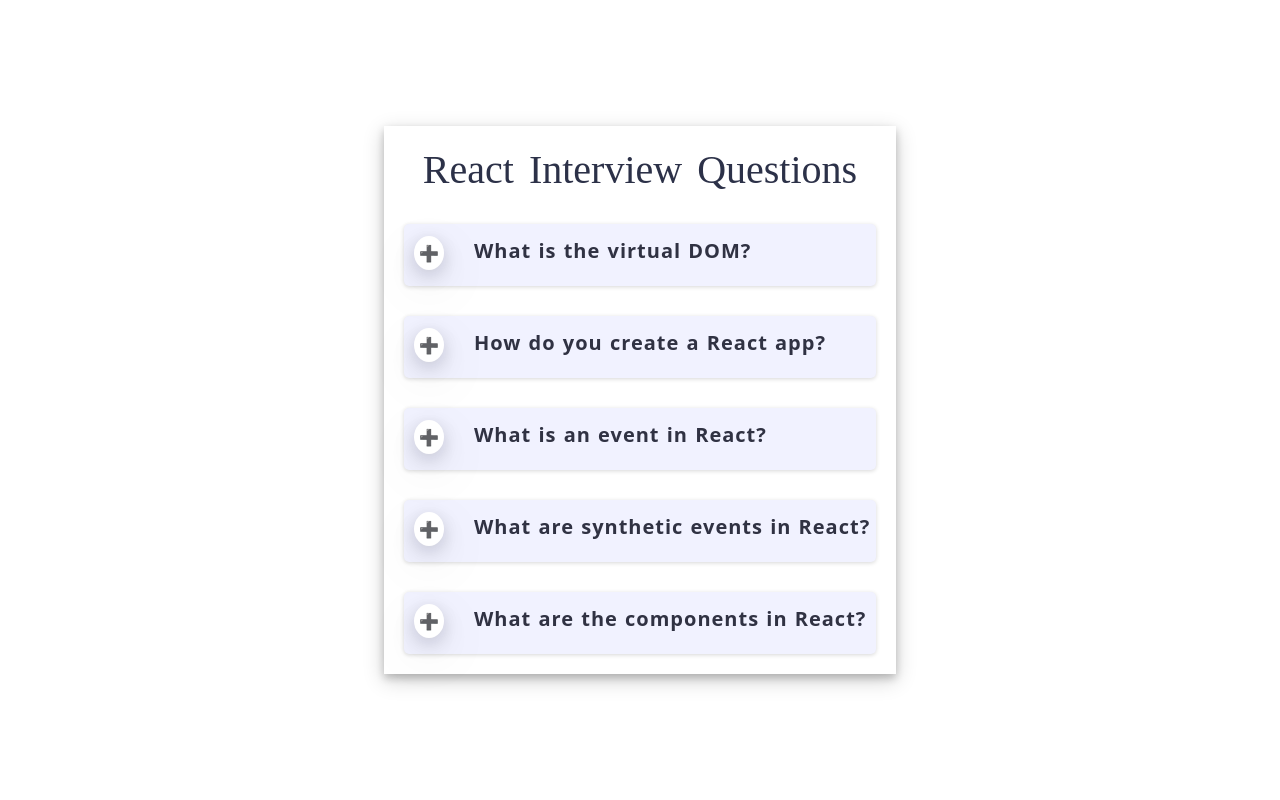
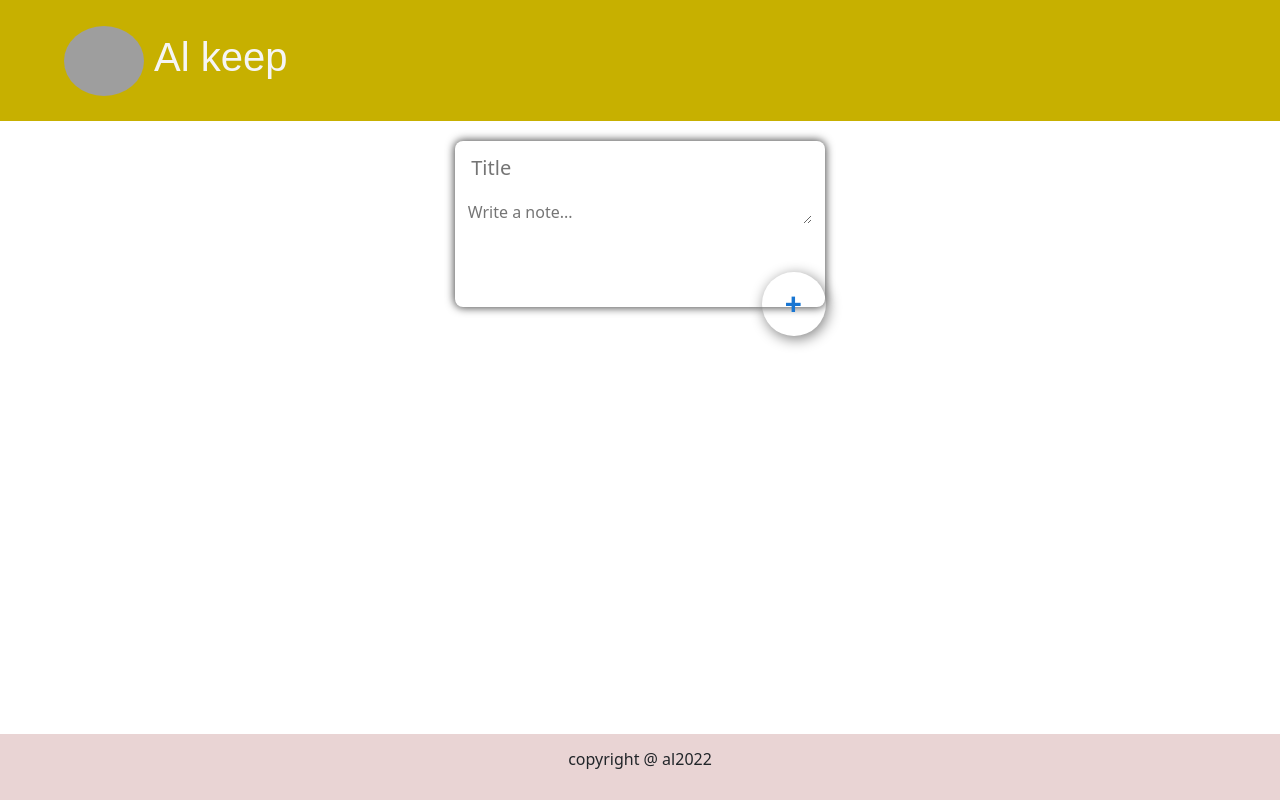
Before and after one commit to alnoman-stack/React_all_in_one, a React (Create React App) app in the folder my-app/: page / in a window 1280 px wide. Built offline with nearby package versions, Linux system fonts and the light colour scheme; grey boxes are pictures that could not be loaded.

Commit message:
keep app data face complite

```diff
--- a/my-app/src/App.js
+++ b/my-app/src/App.js
@@ -1,11 +1,11 @@
 import React from "react";
 
-import Accordion from "./components/challenge/Accordion/Accordion";
+import KeepApp from "./components/keep app/KeepApp";
 import "../node_modules/bootstrap/dist/css/bootstrap.min.css";
 function App() {
   return (
     <>
-      <Accordion />
+      <KeepApp />
     </>
   );
 }
--- /dev/null
+++ b/my-app/src/components/keep app/CreateNote.js
@@ -0,0 +1,61 @@
+import React, { useState } from "react";
+
+import Button from "@mui/material/Button";
+import AddIcon from "@mui/icons-material/Add";
+
+const CreateNote = (props) => {
+  const [note, setNote] = useState({
+    title: "",
+    content: "",
+  });
+
+  const InputEvent = (event) => {
+    const { value, name } = event.target;
+
+    setNote((oldData) => {
+      return {
+        ...oldData,
+        [name]: value,
+      };
+    });
+  };
+
+  const addEvent = () => {
+    props.passNote(note);
+    setNote({
+      title: "",
+      content: "",
+    });
+  };
+
+  return (
+    <>
+      <div className="main_node">
+        <form action="">
+          <input
+            type="text"
+            name="title"
+            value={note.title}
+            onChange={InputEvent}
+            placeholder="Title"
+          />
+          <textarea
+            name=""
+            id=""
+            cols="30"
+            rows="1"
+            value={note.content}
+            name="content"
+            onChange={InputEvent}
+            placeholder="Write a note..."
+          ></textarea>
+          <Button onClick={addEvent} className="plus_sign">
+            +
+          </Button>
+        </form>
+      </div>
+    </>
+  );
+};
+
+export default CreateNote;
--- /dev/null
+++ b/my-app/src/components/keep app/Footer.js
@@ -0,0 +1,14 @@
+import React from "react";
+
+const Footer = () => {
+  const year = new Date().getFullYear();
+  return (
+    <>
+      <div className="footer">
+        <p>copyright @ al{year}</p>
+      </div>
+    </>
+  );
+};
+
+export default Footer;
--- /dev/null
+++ b/my-app/src/components/keep app/Heading.js
@@ -0,0 +1,19 @@
+import React from "react";
+
+const Header = () => {
+  return (
+    <>
+      <div className="head">
+        <a href="">
+          <img
+            src="https://cdn.pixabay.com/photo/2016/12/26/18/33/logo-1932539__340.png"
+            alt="logo"
+          />
+        </a>
+        <h1>Al keep</h1>
+      </div>
+    </>
+  );
+};
+
+export default Header;
--- /dev/null
+++ b/my-app/src/components/keep app/KeepApp.js
@@ -0,0 +1,42 @@
+import React, { useState } from "react";
+
+import "./keepApp.css";
+import Header from "./Heading";
+import CreateNote from "./CreateNote";
+import Footer from "./Footer";
+import Note from "./Note";
+
+const KeepApp = () => {
+  const [addItem, setAddItem] = useState([]);
+  const addNote = (note) => {
+    alert("I am clicked");
+
+    setAddItem((preVal) => {
+      return [...preVal, note];
+    });
+  };
+
+  return (
+    <>
+      <section className="main_div">
+        <Header />
+        <CreateNote passNote={addNote} />
+
+        {addItem.map((cVal, ind) => {
+          return (
+            <Note
+              title={cVal.title}
+              content={cVal.content}
+              key={ind}
+              id={ind}
+            />
+          );
+        })}
+
+        <Footer />
+      </section>
+    </>
+  );
+};
+
+export default KeepApp;
--- /dev/null
+++ b/my-app/src/components/keep app/Note.js
@@ -0,0 +1,21 @@
+import React from "react";
+
+import Button from "@mui/material/Button";
+import DeleteOutlineIcon from "@mui/icons-material/DeleteOutline";
+
+const Note = (props) => {
+  return (
+    <>
+      <div className="note">
+        <h4>{props.title}</h4>
+        <br />
+        <p>{props.content}</p>
+        <Button>
+          <DeleteOutlineIcon className="deletIcon" />
+        </Button>
+      </div>
+    </>
+  );
+};
+
+export default Note;
--- /dev/null
+++ b/my-app/src/components/keep app/keepApp.css
@@ -0,0 +1,99 @@
+    * {
+        padding: 0;
+        margin: 0;
+        box-sizing: border-box;
+    }
+
+    .main_div {
+        width: 100%;
+        height: 100vh;
+    }
+
+    img {
+        width: 80px;
+        height: 70px;
+        border-radius: 50%;
+    }
+
+    .head {
+        display: flex;
+        align-items: center;
+        background-color: #c7b000;
+        padding: 2% 5%;
+        color: whitesmoke;
+    }
+
+    h1 {
+        margin-left: 10px;
+        font-family: Arial, Helvetica, sans-serif;
+    }
+
+    .main_node {
+        position: relative;
+        width: 370px;
+        height: 100px;
+        margin: 20px auto;
+        padding: 1%;
+        height: auto;
+        box-shadow: 0px 0px 9px 1px rgb(0 0 0 / 70%);
+        border-radius: 8px;
+        -webkit-border-radius: 8px;
+        -moz-border-radius: 8px;
+        -ms-border-radius: 8px;
+        -o-border-radius: 8px;
+    }
+
+    form input {
+        width: 100%;
+        border: none;
+        outline: transparent;
+        margin-bottom: 15px;
+        padding: 1%;
+    }
+
+    form input::placeholder {
+        font-size: 20px;
+    }
+
+    form textarea {
+        width: 100%;
+        border: none;
+        outline: none;
+    }
+
+    .plus_sign {
+        position: absolute;
+        color: #c7b000;
+        font-size: 30px !important;
+        top: 42px;
+        right: -294px;
+        box-shadow: 2px 3px 14px grey;
+        border-radius: 50% !important;
+        -webkit-border-radius: 50% !important;
+    }
+
+    .note {
+        width: 260px;
+        margin: 0 15px;
+        display: inline-block;
+        padding: 1%;
+        height: auto;
+        box-shadow: 0px 0px 5px -1px rgb(0 0 0 / 70%);
+        border-radius: 8px;
+    }
+
+    .deletIcon {
+        color: #c7b000;
+        box-shadow: 2px 3px 20px grey;
+        border-radius: 50% !important;
+        -webkit-border-radius: 50% !important;
+    }
+
+    .footer {
+        width: 100%;
+        text-align: center;
+        padding: 1% 5%;
+        position: absolute;
+        background-color: #e9d4d4;
+        bottom: 0;
+    }
```
